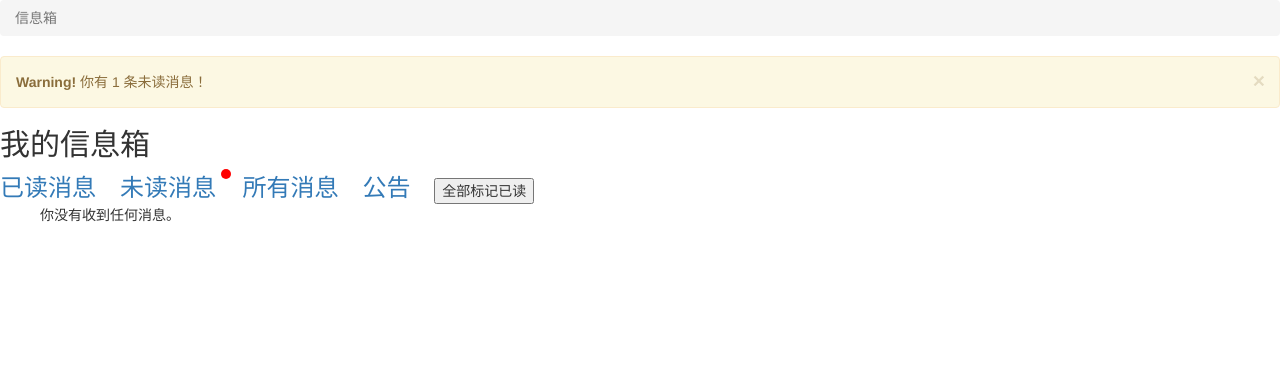
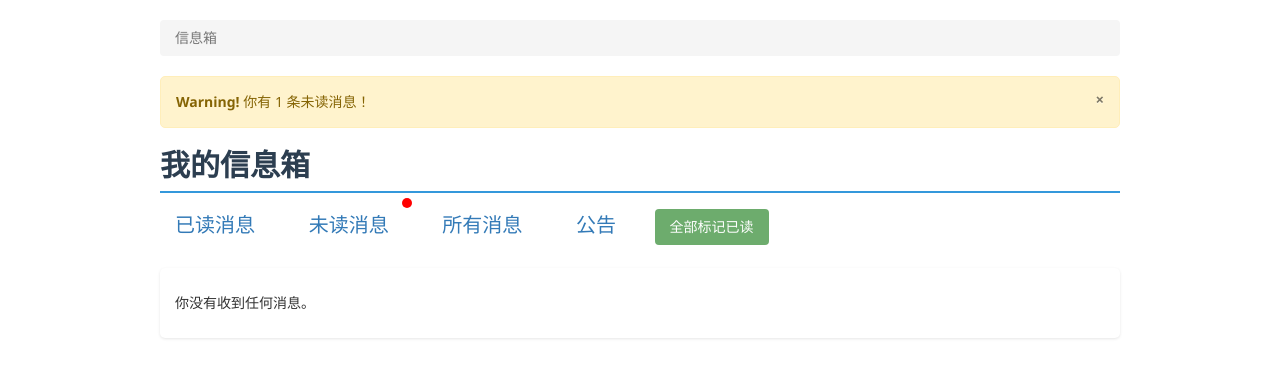
Before and after one commit to xjzhong-027/AI-AssistedTrainingWebsite, a Django app: template announce/templates/announce/message_list.html in a window 1280 px wide. Shown: the top 378 px of the page. Run offline with Django 4.2, Linux system fonts and the light colour scheme; the template is opened without the code that fills it: most values are stand-ins (such as "Sample title", 1, 10 or a date in 2020); some libraries are stand-ins or nearby versions.

Commit message:
公告css修改

```diff
--- a/announce/templates/announce/message_list.html
+++ b/announce/templates/announce/message_list.html
@@ -7,6 +7,59 @@
     <title>Message List</title>
     <link rel="stylesheet" href="{% static 'plugins/bootstrap-3.4.1/css/bootstrap.css' %}">
     <style>
+        body {
+    font-family: 'Segoe UI', Tahoma, Geneva, Verdana, sans-serif;
+    max-width: 1000px;
+    margin: 0 auto;
+    padding: 20px;
+    color: #333;
+}
+        .alert {
+    margin-bottom: 20px;
+    padding: 15px;
+    border-radius: 5px;
+}
+        .alert-warning {
+    background-color: #fff3cd;
+    border-color: #ffeeba;
+    color: #856404;
+}
+        .close {
+    float: right;
+    font-size: 1.5rem;
+    font-weight: 700;
+    line-height: 1;
+    color: #000;
+    text-shadow: 0 1px 0 #fff;
+    opacity: 0.5;
+}
+        .close:hover {
+    opacity: 1;
+}
+
+/* 消息箱标题 */
+h2 {
+    color: #2c3e50;
+    border-bottom: 2px solid #3498db;
+    padding-bottom: 10px;
+    margin-top: 0;
+    font-weight: 600;
+}
+.message-link-container {
+    margin-bottom: 20px;
+}
+.message-link {
+    display: inline-block;
+    margin-right: 15px;
+    padding: 8px 15px;
+    text-decoration: none;
+    border-radius: 4px;
+    transition: background-color 0.3s;
+    font-size:20px;
+}
+.message-link.active {
+    background-color: #1a5276;
+}
         .notification-dot {
             width: 10px;
             height: 10px;
@@ -21,7 +74,95 @@
         .message-link {
             position: relative;
             margin-right: 20px;
-            font-size: 24px;
+        }
+        button {
+    padding: 8px 15px;
+    background-color: #6dac6d;
+    color: white;
+    border: none;
+    border-radius: 4px;
+    cursor: pointer;
+    transition: background-color 0.3s;
+}
+        button:hover {
+    background-color: #457345;
+}
+ul {
+    list-style-type: none;
+    padding: 0;
+}
+ul li {
+    background-color: white;
+    margin-bottom: 15px;
+    padding: 15px;
+    border-radius: 5px;
+    box-shadow: 0 1px 3px rgba(0, 0, 0, 0.1);
+}
+
+ul li p {
+    margin: 10px 0;
+}
+
+.announcement-tag {
+    color: red;
+    font-weight: bold;
+}
+
+.read-status {
+    font-weight: 600;
+    display: inline-block;
+    padding: 5px 10px;
+    border-radius: 4px;
+}
+
+.read {
+    color: #27ae60;
+    background-color: rgba(39, 174, 96, 0.1);
+}
+
+.unread {
+    color: #e74c3c;
+    background-color: rgba(231, 76, 60, 0.1);
+}
+
+form {
+    display: inline-block;
+}
+
+.btn {
+    padding: 5px 10px;
+    border: none;
+    border-radius: 3px;
+    cursor: pointer;
+}
+
+.btn-success {
+    background-color: #27ae60;
+    color: white;
+}
+
+.btn-warning {
+    background-color: #f39c12;
+    color: white;
+}
+
+.btn-success:hover, .btn-warning:hover {
+    opacity: 0.9;
+}
+
+/* 未读消息时的按钮样式 */
+.view-button {
+    margin-top: 10px;
+    padding: 8px;
+    background-color: #3498db;
+    color: white;
+    text-align: center;
+    text-decoration: none;
+    border-radius: 4px;
+}
+
+.view-button:hover {
+    background-color: #2980b9;
 }
     </style>
 </head>
@@ -36,40 +177,43 @@
     </ol>
 
     {% if unread_count > 0 %}
-        <div class="alert alert-warning alert-dismissible" role="alert">
-          <button type="button" class="close" data-dismiss="alert" aria-label="Close"><span aria-hidden="true">&times;</span></button>
+        <div class="alert alert-warning">
+            <button type="button" class="close" data-dismiss="alert">&times;</button>
             <strong>Warning!</strong> 你有 {{ unread_count }} 条未读消息！
         </div>
     {% endif %}
 
     <h2>我的信息箱</h2>
-    <!-- 筛选按钮 -->
-    <div>
-        <a href="?status=read" class="message-link">已读消息</a>
-        <a href="?status=unread" class="message-link">未读消息
+    <div class="message-link-container">
+        <a href="?status=read" class="message-link {% if status == 'read' %}active{% endif %}">已读消息</a>
+        <a href="?status=unread" class="message-link {% if status == 'unread' %}active{% endif %}">
+            未读消息
             {% if unread_count > 0 %}
                 <span class="notification-dot"></span>
             {% endif %}
         </a>
-        <a href="/announce/messages/" class="message-link">所有消息</a>
-    <a href="?status=announcement" class="message-link">公告</a>
+        <a href="/announce/messages/" class="message-link {% if status == 'all' %}active{% endif %}">所有消息</a>
+        <a href="?status=announcement" class="message-link {% if status == 'announcement' %}active{% endif %}">公告</a>
         <button onclick="markAllAsRead()">全部标记已读</button>
     </div>
 
-
-    <!-- 显示消息列表 -->
     <ul>
         {% for message in messages %}
             <li>
                 {% if message.is_announcement %}
-        <strong style="color: red;">(公告)</strong><br>
+                    <p><span class="announcement-tag">(公告)</span></p>
                 {% endif %}
-            <strong>From:</strong> {{ message.sender }} <br>
-            <strong>Sent at:</strong> {{ message.created_at }} <br>
-            <strong>Content:</strong> {{ message.content }} <br>
             {% if message.is_read %}
-                <strong>Status:</strong> 已读
-                <!-- 标记为未读按钮 -->
+                 <span class="read-status read">已读</span>
+             {% else %}
+                <span class="read-status unread">未读</span>
+            {% endif %}
+                <p><strong>From:</strong> {{ message.sender }}</p>
+                <p><strong>Sent at:</strong> {{ message.created_at }}</p>
+                <p><strong>Content:</strong> {{ message.content }}</p>
+                <p>
+                    {% if message.is_read %}
+
                         <form method="POST" action="{% url 'announce:message_list' %}">
                             {% csrf_token %}
                             <input type="hidden" name="message_id" value="{{ message.id }}">
@@ -77,21 +221,21 @@
                             <button type="submit" class="btn btn-warning">标记为未读</button>
                         </form>
                     {% else %}
-                <strong>Status:</strong> 未读
-                <!-- 标记为已读按钮 -->
+
                         <form method="POST" action="{% url 'announce:message_list' %}">
                             {% csrf_token %}
                             <input type="hidden" name="message_id" value="{{ message.id }}">
                             <input type="hidden" name="action" value="mark_read">
                             <button type="submit" class="btn btn-success">标记为已读</button>
-
                         </form>
                     {% endif %}
-{#        <a href="{% url 'announce:message_detail' message.id %}">查看详情</a>#}
+                </p>
+                <a href="{% url 'announce:handle_view_request' message.id %}" class="view-button">去查看</a>
             </li>
-         <button onclick="location.href='{% url 'announce:handle_view_request' message.id %}'">去查看</button>
         {% empty %}
+            <li>
                 <p>你没有收到任何消息。</p>
+            </li>
         {% endfor %}
     </ul>
 
--- a/announce/templates/announce/student_announcements.html
+++ b/announce/templates/announce/student_announcements.html
@@ -29,8 +29,7 @@
                     {% for announcement in announcement_list %}
                         <tr>
                             <td>
-                                <a href="{% url 'announce:announcement_detail' announcement.announcement_id %}"
-                                   class="text-decoration-none text-dark">
+                                <a href="{% url 'announce:announcement_detail' announcement.announcement_id %}">
                                     {{ announcement.a_title }}
                                 </a>
                             </td>
```
Also changed, not shown: announce/templates/announce/announce_state.html (+121 -1 lines). Lines whose indentation alone changed are shown as unchanged.
